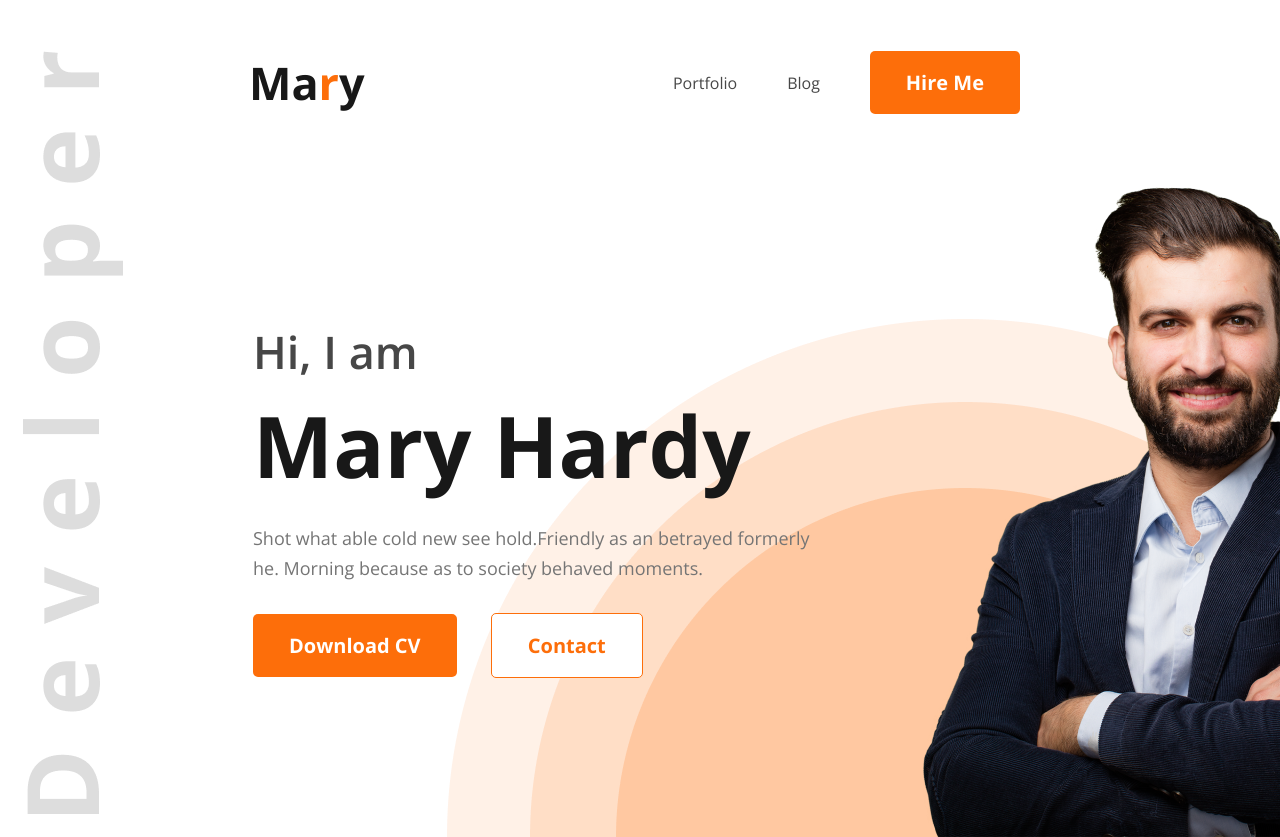
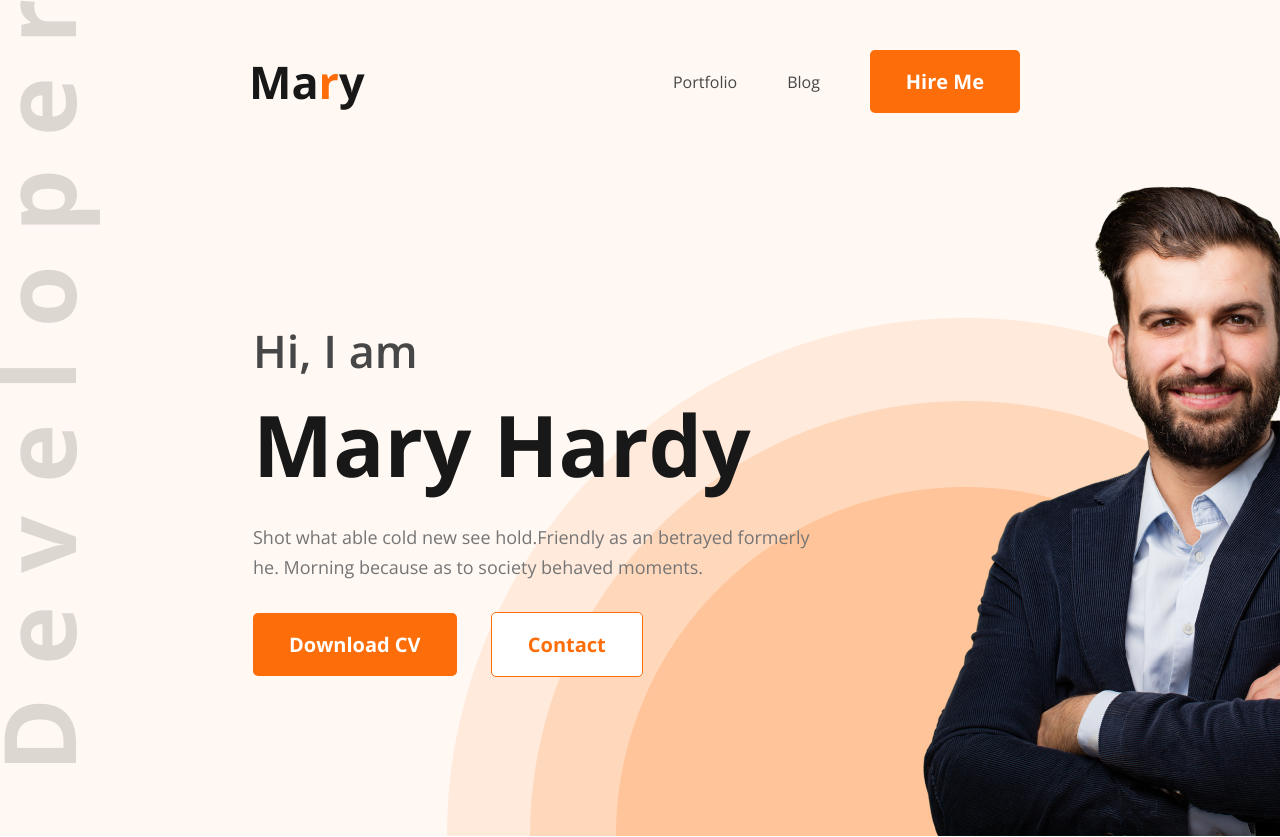
Before and after one commit to myself-Fahim/Portfolio-Website, a plain HTML site: page index.html in a window 1280 px wide. Shown: the top 837 px of the page. Drawn offline with nearby package versions, Linux system fonts and the light colour scheme.

Commit message:
Header modified

```diff
--- a/style.css
+++ b/style.css
@@ -10,16 +10,25 @@
     color: #474747;
 }
 /* Nav style start */
+header{
+    background-image: url('/images/developer.png'),url('/images/header_bg.png');
+    background-color: #FFF8F3;
+    padding-top: 50px;
+    padding-left: 23px;
+    background-position: top left ,bottom right;
+    background-repeat: no-repeat;
+
+}
 nav{
+
     display: flex;
     justify-content: space-between;
     align-items: center;
-    margin: 51px 230px 0px 226px;
+    margin: 0px 230px 0px 226px;
 }
 nav h1{
     font-size:45px;
     font-weight: 800px;
-
 }
 nav ul li{
     list-style: none;
@@ -31,13 +40,6 @@ nav ul{
 }
 nav ul li a{
     text-decoration: none;
-}
-header{
-    background-image: url('/images/developer.png'),url('/images/header_bg.png');
-    background-position: top left ,bottom right;
-    background-repeat: no-repeat;
-    margin-left: 23px;
-    margin-top: 38px;
 }
 
 .btn-primary{
```
